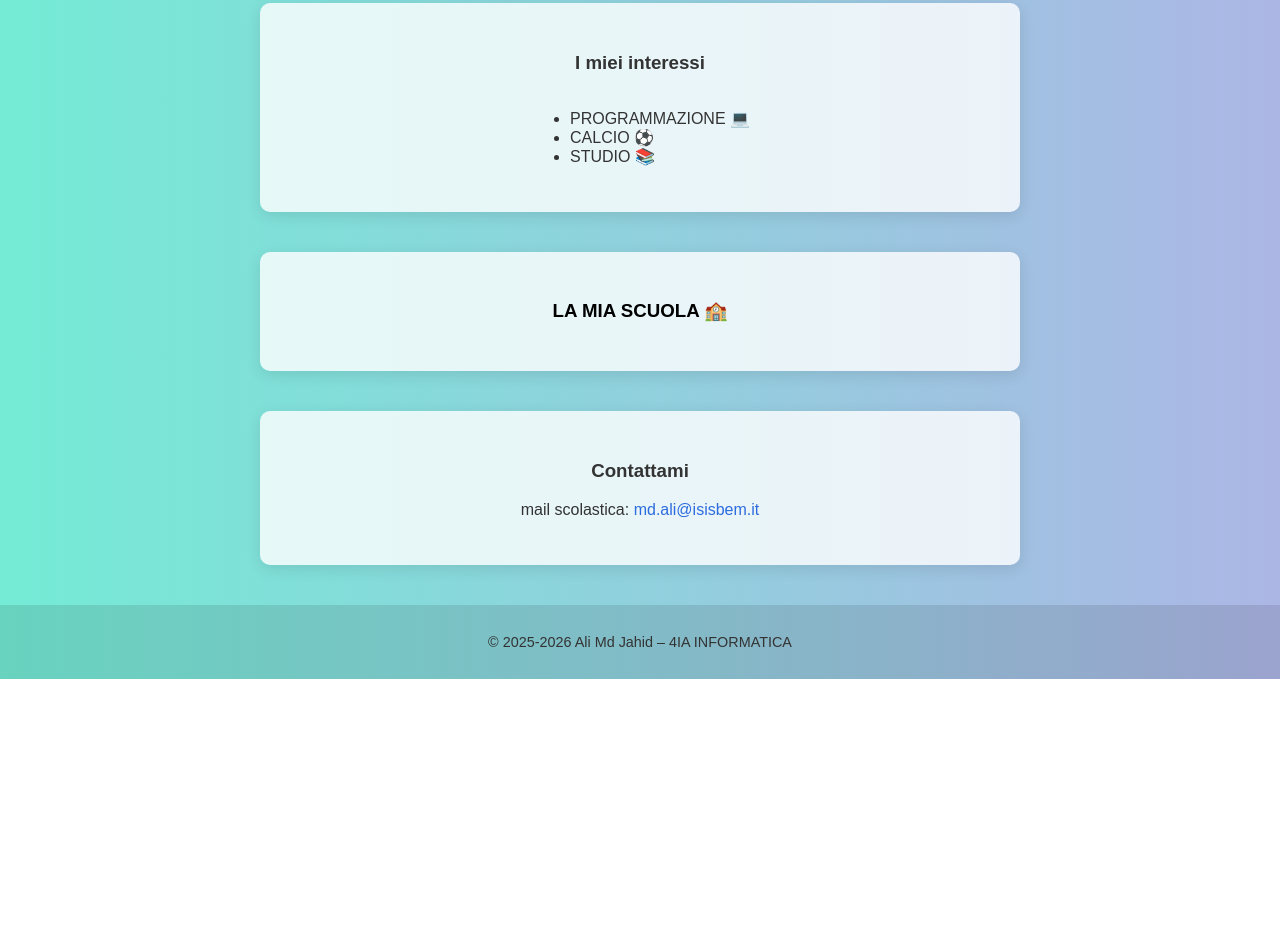
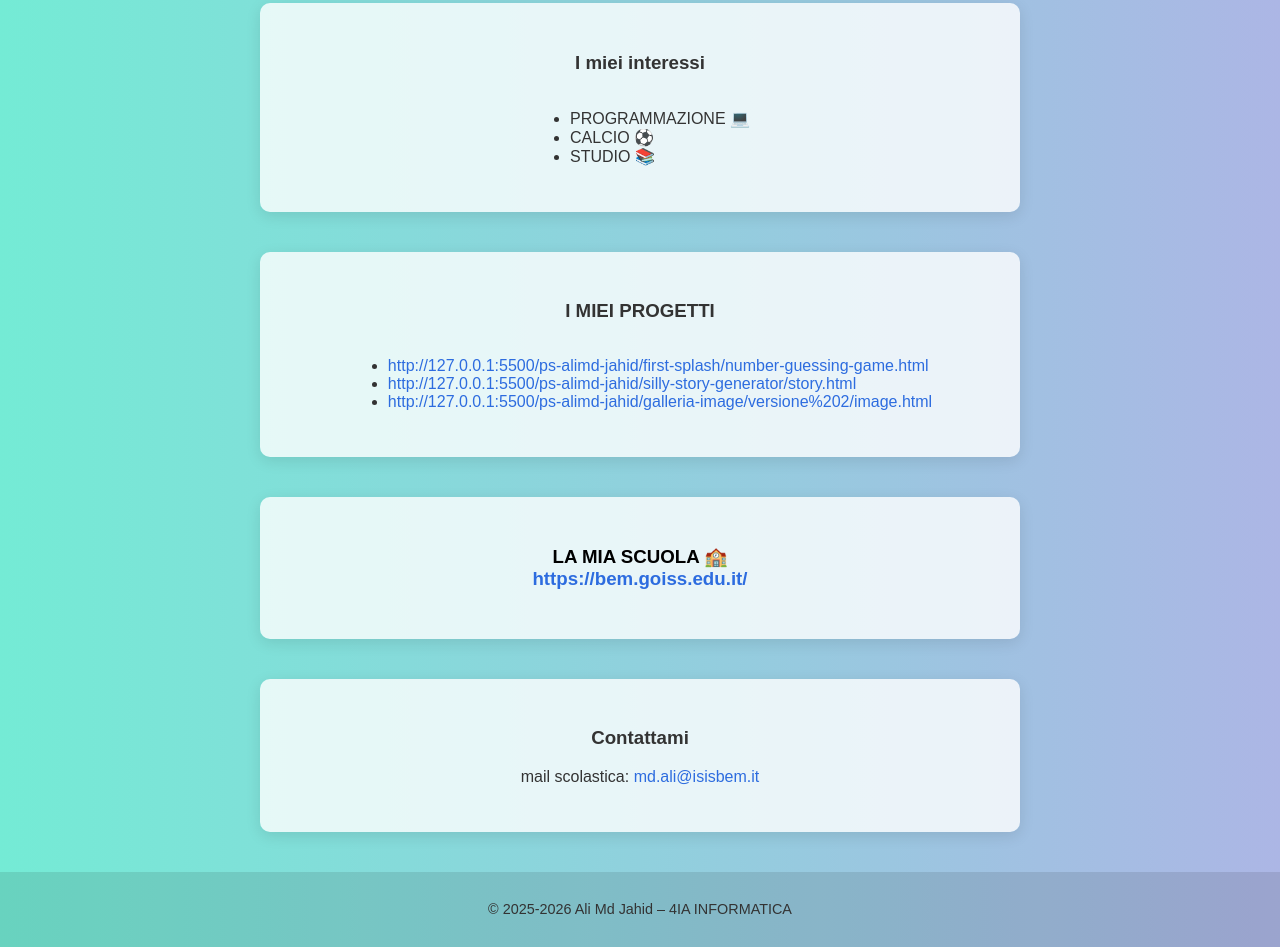
Before and after one commit to alimd-jahid/alimd-jahid.github.io, a plain HTML site: page index.html in a window 1280 px wide. Shown: the part 663-1610 px from the top of the page. Before the commit the page ends 1342 px from the top, so only its background shows below. Drawn offline with Linux system fonts and the light colour scheme.

Commit message:
aggiunta dei progetti

```diff
--- a/index.html
+++ b/index.html
@@ -83,9 +83,19 @@
             <li>STUDIO 📚</li>
         </ul>
     </section>
+    <section>
+        <h3><strong>I MIEI PROGETTI</strong></h3>
+             <ul style="text-align: left; display: inline-block;">
+            <li><a href="http://127.0.0.1:5500/ps-alimd-jahid/first-splash/number-guessing-game.html">http://127.0.0.1:5500/ps-alimd-jahid/first-splash/number-guessing-game.html</a></li>
+            <li><a href="http://127.0.0.1:5500/ps-alimd-jahid/silly-story-generator/story.html">http://127.0.0.1:5500/ps-alimd-jahid/silly-story-generator/story.html</a></li>
+            <li><a href="http://127.0.0.1:5500/ps-alimd-jahid/galleria-image/versione%202/image.html">http://127.0.0.1:5500/ps-alimd-jahid/galleria-image/versione%202/image.html</a></li>
+        </ul>
+    </section>
   <section>
     <h3>
     <a href="https://www.google.com/imgres?q=EDIFICIO%20ISIS%20BEM&imgurl=https%3A%2F%2Fimages.ilpiccolo.it%2Fview%2FacePublic%2Falias%2Fcontentid%2F5dc30f8e-74d0-4099-8651-5ff603b122f5%2F0%2F29-08-2019-nuova-insegna-istituto-einaudi-staranzano.webp%3Ff%3D16%253A9%26w%3D840&imgrefurl=https%3A%2F%2Fwww.ilpiccolo.it%2Fcronaca%2Fnuova-insegna-lunga-6-metri-allingresso-dellistituto-bem-i3b1fino&docid=k-bO4ERZ7__3oM&tbnid=qr3sCPp98nlPsM&vet=12ahUKEwiNrZjG8LqQAxWRgP0HHWvdA9UQM3oECA8QAA..i&w=741&h=417&hcb=2&ved=2ahUKEwiNrZjG8LqQAxWRgP0HHWvdA9UQM3oECA8QAA" class="nero">LA MIA SCUOLA 🏫</a>
+    <br>
+    <a href="https://bem.goiss.edu.it/">https://bem.goiss.edu.it/</a>
     </h3>
 </section>
     <section>
@@ -94,7 +104,6 @@
         <a href="mailto:md.ali@isisbem.it">md.ali@isisbem.it</a></p>
     </section>
 
-
     <footer>
         <p>© 2025-2026 Ali Md Jahid – 4IA INFORMATICA</p>
     </footer>
```
